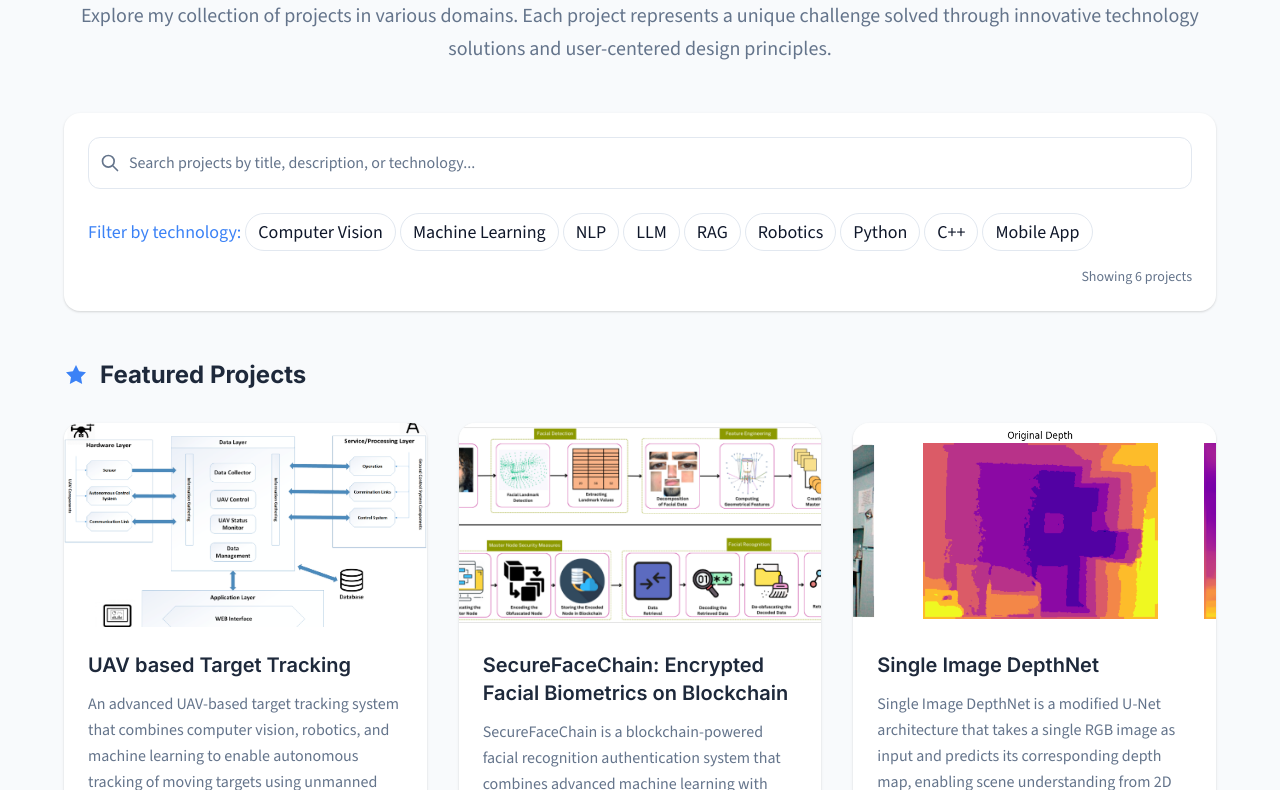
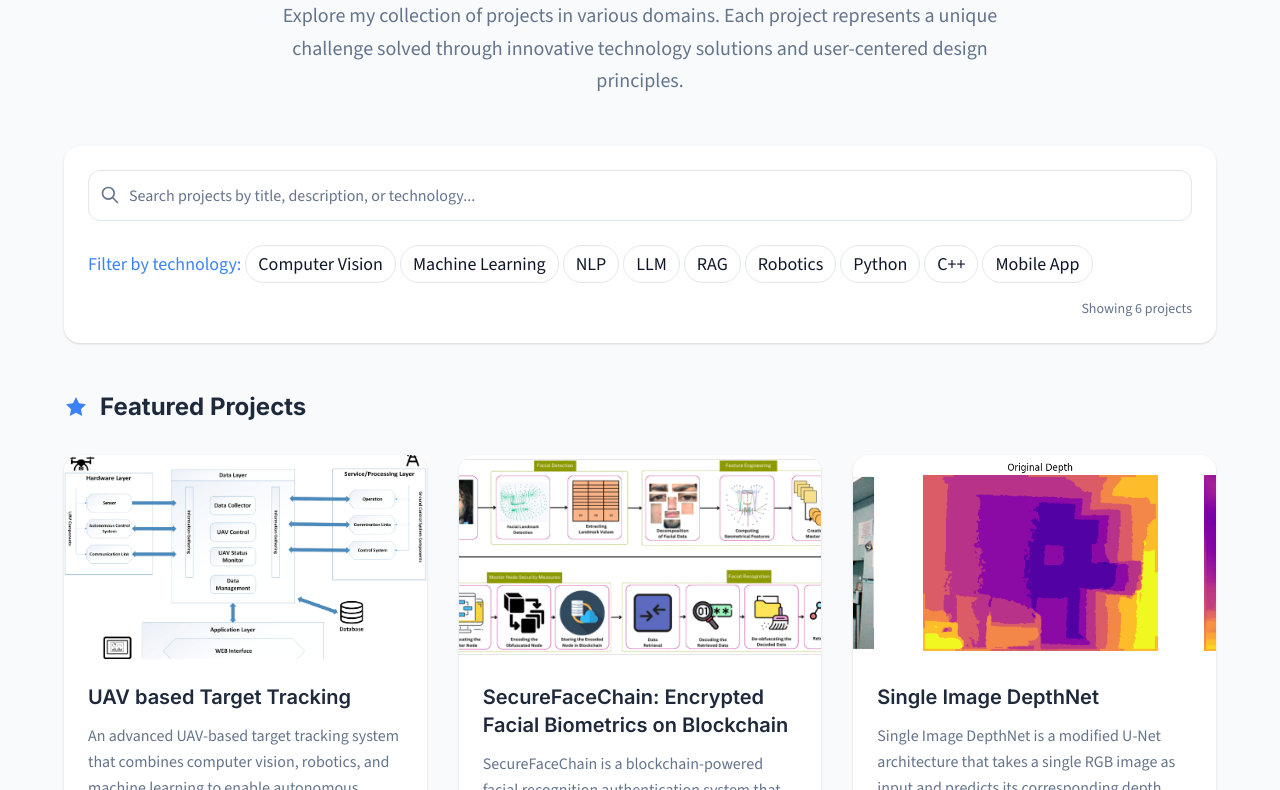
Before and after one commit to tayyabwahab/tayyabwahab.github.io, a website: page Portfolio.html in a window 1280 px wide. Shown: the part 236-1026 px from the top of the page. Drawn offline with nearby package versions, Linux system fonts and the light colour scheme.

Commit message:
Layout Adjustment

```diff
--- a/Portfolio.html
+++ b/Portfolio.html
@@ -72,7 +72,7 @@
         <!-- Page Header -->
         <section class="mb-12 animate-on-scroll">
             <h1 class="text-fluid-3xl text-center font-inter font-bold text-primary mb-4">Portfolio</h1>
-            <p class="text-fluid-lg text-center text-text-secondary max-auto leading-relaxed">
+            <p class="text-fluid-lg text-center text-text-secondary max-w-3xl mx-auto leading-relaxed">
                 Explore my collection of projects in various domains. Each project represents a unique challenge solved through innovative technology
                 solutions and user-centered design principles.
             </p>
```
